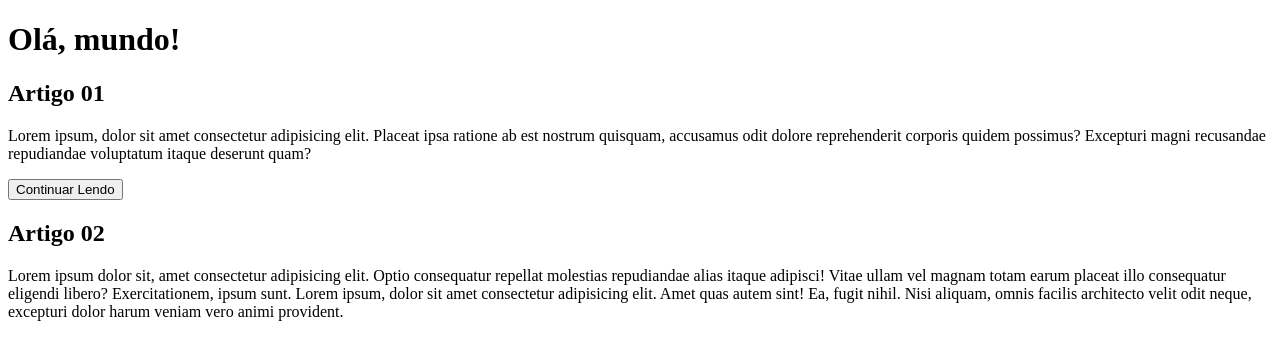
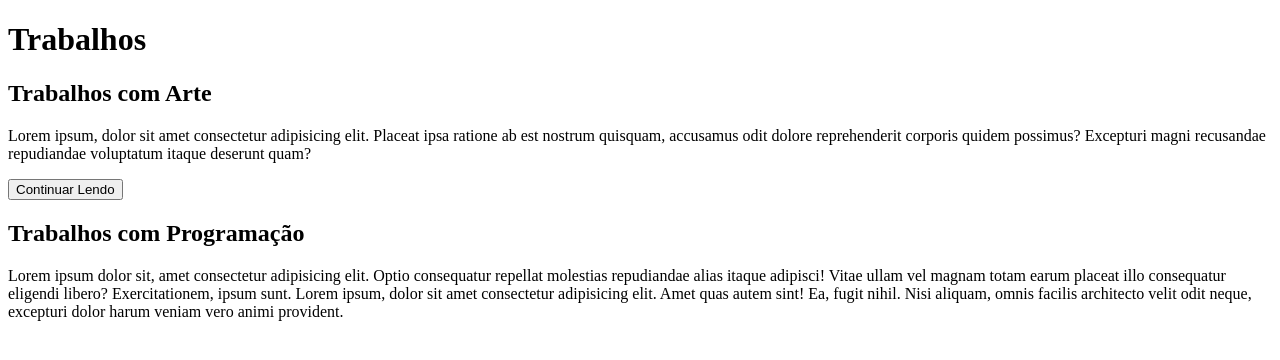
Before and after one commit to Gracielle-Sampaio/Sitelinks, a plain HTML site: page index.html in a window 1280 px wide. Drawn offline with Linux system fonts and the light colour scheme.

Commit message:
Conteudo

```diff
--- a/index.html
+++ b/index.html
@@ -9,16 +9,16 @@
 <body>
     <main>
         <header>
-            <h1>Olá, mundo!</h1>
+            <h1>Trabalhos</h1>
 
         </header>
         <article>
-            <h2>Artigo 01</h2>
+            <h2>Trabalhos com Arte</h2>
             <p>Lorem ipsum, dolor sit amet consectetur adipisicing elit. Placeat ipsa ratione ab est nostrum quisquam, accusamus odit dolore reprehenderit corporis quidem possimus? Excepturi magni recusandae repudiandae voluptatum itaque deserunt quam?</p>
             <button>Continuar Lendo</button>
         </article>
         <article>
-            <h2>Artigo 02</h2>
+            <h2>Trabalhos com Programação</h2>
             <p>Lorem ipsum dolor sit, amet consectetur adipisicing elit. Optio consequatur repellat molestias repudiandae alias itaque adipisci! Vitae ullam vel magnam totam earum placeat illo consequatur eligendi libero? Exercitationem, ipsum sunt. Lorem ipsum, dolor sit amet consectetur adipisicing elit. Amet quas autem sint! Ea, fugit nihil. Nisi aliquam, omnis facilis architecto velit odit neque, excepturi dolor harum veniam vero animi provident.</p>
         </article>
     </main>
```
